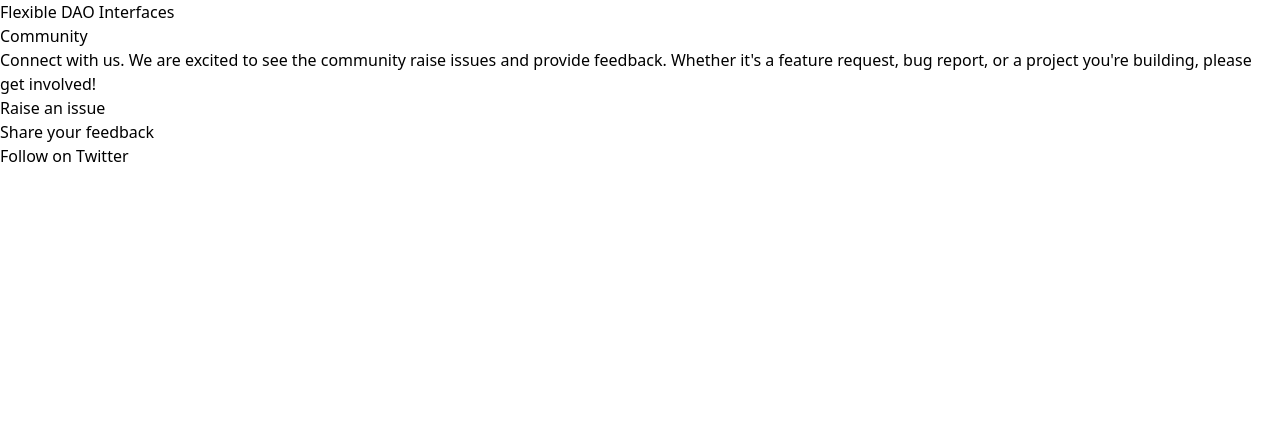
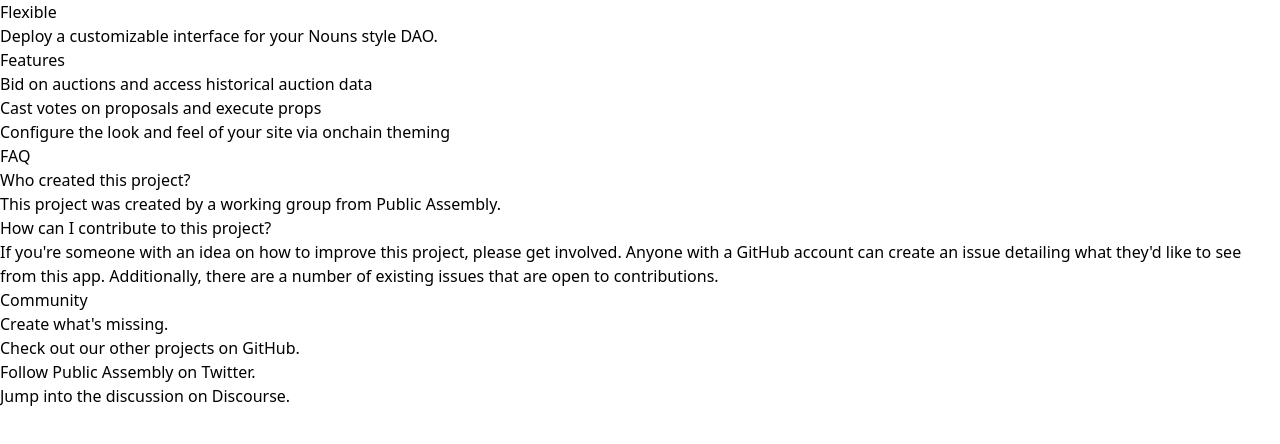
Before and after one commit to public-assembly/flexible-docs, a Next.js app: page / in a window 1280 px wide. Shown: the top 444 px of the page. Built offline with nearby package versions, Linux system fonts and the light colour scheme.

Commit message:
info from about page moves to index

```diff
--- a/pages/_meta.json
+++ b/pages/_meta.json
@@ -10,11 +10,6 @@
     "title": "Documentation"
   },
 
-  "about": {
-    "title": "About",
-    "type": "page"
-  },
-
   "examples": {
     "title": "Examples",
     "type": "page"
--- a/pages/index.mdx
+++ b/pages/index.mdx
@@ -1,11 +1,27 @@
-import { Callout, Tab, Tabs } from "nextra-theme-docs";
+# Flexible
 
-## Flexible DAO Interfaces
+Deploy a customizable interface for your Nouns style DAO.
+
+### Features
+
+- Bid on auctions and access historical auction data
+- Cast votes on proposals and execute props
+- Configure the look and feel of your site via onchain theming
+
+### FAQ
+
+#### Who created this project?
+
+This project was created by a working group from [Public Assembly](https://twitter.com/pblcasmbly).
+
+#### How can I contribute to this project?
+
+If you're someone with an idea on how to improve this project, please get involved. Anyone with a GitHub account can [create an issue](https://github.com/public-assembly/flexible/issues/new) detailing what they'd like to see from this app. Additionally, there are a number of [existing issues](https://github.com/public-assembly/flexible/issues) that are open to contributions.
 
 ### Community
 
-Connect with us. We are excited to see the community raise issues and provide feedback. Whether it's a feature request, bug report, or a project you're building, please get involved!
+Create what's missing.
 
-- Raise an [issue](https://github.com/public-assembly/dao-utils/issues/new)
-- Share your [feedback](https://github.com/public-assembly/dao-utils/discussions/new?category=feedback)
-- Follow on [Twitter](https://twitter.com/pblcasmbly)
+- Check out our other projects on [GitHub](https://github.com/orgs/public-assembly/repositories).
+- Follow Public Assembly on [Twitter](https://twitter.com/pblcasmbly).
+- Jump into the discussion on [Discourse](https://forum.public---assembly.com/).
```
Also changed, not shown: pages/about.mdx (deleted, +0 -20 lines).
